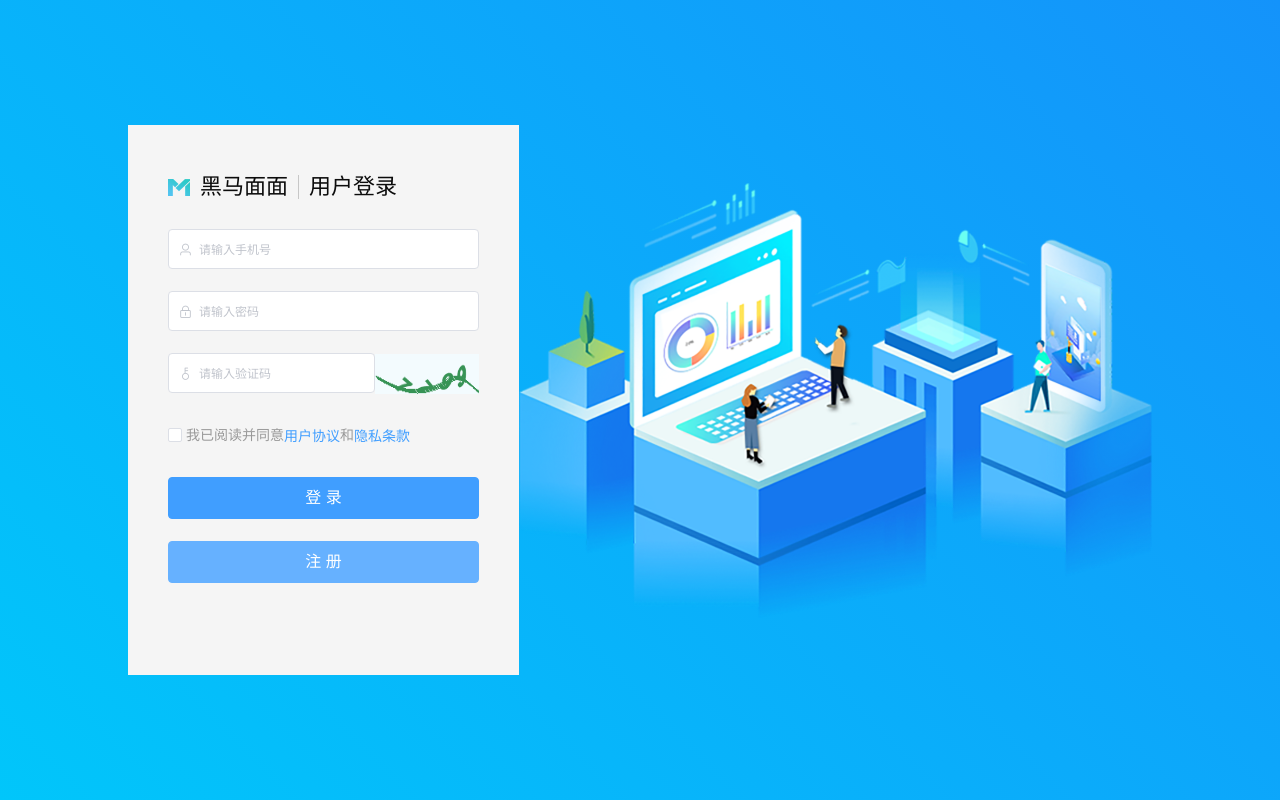
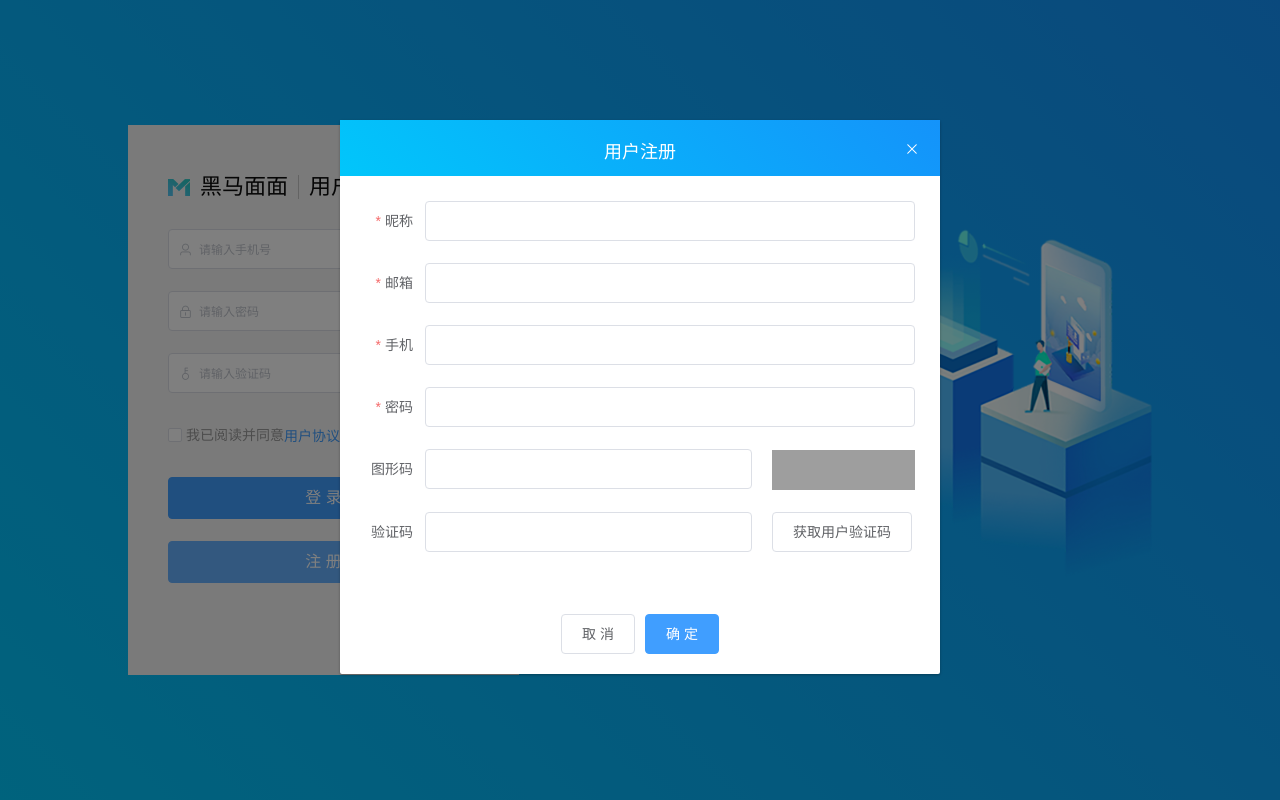
Before and after one commit to 9u99delise/vuetext, a Vue app: page /#/login in a window 1280 px wide. Both pictures are taken after a click on the button "注 册". Built offline with nearby package versions, Linux system fonts and the light colour scheme.

Commit message:
注册弹窗的正则验证,图形,短信验证码

```diff
--- a/package.json
+++ b/package.json
@@ -8,6 +8,7 @@
     "lint": "vue-cli-service lint"
   },
   "dependencies": {
+    "axios": "^0.19.2",
     "core-js": "^3.6.4",
     "element-ui": "^2.13.0",
     "vue": "^2.6.11",
--- /dev/null
+++ b/src/views/login/components/register.vue
@@ -0,0 +1,156 @@
+<template>
+  <div>
+    <el-dialog title="用户注册" :visible.sync="dialogFormVisible" center width="600px">
+      <el-form :model="form" :rules="rules">
+        <el-form-item label="昵称" prop="nickname" :label-width="formLabelWidth">
+          <el-input v-model="form.nickname"></el-input>
+        </el-form-item>
+        <el-form-item label="邮箱" prop="email" :label-width="formLabelWidth">
+          <el-input v-model="form.email"></el-input>
+        </el-form-item>
+        <el-form-item label="手机" prop="phone" :label-width="formLabelWidth">
+          <el-input v-model="form.phone"></el-input>
+        </el-form-item>
+        <el-form-item label="密码" prop="password" :label-width="formLabelWidth">
+          <el-input v-model="form.password" show-password></el-input>
+        </el-form-item>
+        <el-form-item label="图形码" prop="imgcode" :label-width="formLabelWidth">
+          <el-col :span="16">
+            <el-input v-model="form.imgcode"></el-input>
+          </el-col>
+          <el-col :span="7" :offset="1">
+            <img class="imgcode" @click="changeCode" :src="imgCodeUrl" alt />
+          </el-col>
+        </el-form-item>
+        <el-form-item label="验证码" prop="code" :label-width="formLabelWidth">
+          <el-col :span="16">
+            <el-input v-model="form.code"></el-input>
+          </el-col>
+          <el-col :span="7" :offset="1">
+            <el-button
+              @click="getMsgCode"
+              :disabled="time != 0"
+            >{{time == 0 ? "获取用户验证码" : time+"s后重新获取"}}</el-button>
+          </el-col>
+        </el-form-item>
+      </el-form>
+      <div slot="footer" class="dialog-footer">
+        <el-button @click="dialogFormVisible = false">取 消</el-button>
+        <el-button type="primary" @click="dialogFormVisible = false">确 定</el-button>
+      </div>
+    </el-dialog>
+  </div>
+</template>
+<script>
+import axios from "axios";
+export default {
+  data() {
+    return {
+      imgCodeUrl:
+        process.env.VUE_APP_URL + "/captcha?type=sendsms&t=" + Math.random(),
+      dialogFormVisible: false,
+      time: 0, //短信验证码倒计时
+      form: {
+        nickname: "",
+        email: "",
+        phone: "",
+        password: "",
+        imgcode: "",
+        code: ""
+      },
+      formLabelWidth: "60px",
+      rules: {
+        nickname: [
+          { required: true, message: "请输入昵称", trigger: "blur" },
+          {
+            min: 2,
+            max: 24,
+            message: "长度在 2 到 24 个字符",
+            trigger: "blur"
+          },
+          {
+            pattern: /[A-Za-z0-9_-\u4e00-\u9fa5]+/,
+            message: "昵称仅支持中文字母与数字的组合",
+            trigger: "blur"
+          }
+        ],
+        email: [
+          { required: true, message: "请输入邮箱", trigger: "blur" },
+          {
+            pattern: /\w[-\w.+]*@([A-Za-z0-9][-A-Za-z0-9]+\.)+[A-Za-z]{2,14}/,
+            message: "请输入正确的邮箱",
+            trigger: "blur"
+          }
+        ],
+        phone: [
+          { required: true, message: "请输入手机号", trigger: "blur" },
+          {
+            pattern: /0?(13|14|15|18|17)[0-9]{9}/,
+            message: "请输入正确的手机号码",
+            trigger: "blur"
+          }
+        ],
+        password: [
+          { required: true, message: "请输入密码", trigger: "blur" },
+          {
+            min: 6,
+            max: 12,
+            message: "长度在 6 到 12 个字符",
+            trigger: "change"
+          }
+        ],
+        imgcode: [],
+        code: []
+      }
+    };
+  },
+  methods: {
+    changeCode() {
+      this.imgCodeUrl =
+        process.env.VUE_APP_URL + "/captcha?type=sendsms&t=" + Date.now();
+    },
+    getMsgCode() {
+      this.time = 60;
+      let temptime = setInterval(() => {
+        this.time--;
+        if (this.time == 0) {
+          clearInterval(temptime);
+        }
+      }, 10);
+      axios({
+        method: "post",
+        url: process.env.VUE_APP_URL+"/sendsms",
+        data: {
+          code: this.form.imgcode,
+          phone: this.form.phone,
+        },
+        withCredentials:true, //跨域携带cookie
+      }).then(res =>{
+        window.console.log(res)
+        if(res.data.code==200){
+          alert('验证码获取成功--'+res.data.data.captcha)
+        }else{
+          alert('验证码获取失败--'+res.data.message)
+        }
+      });
+    }
+  }
+};
+</script>
+<style lang="less">
+.el-dialog__header {
+  background: linear-gradient(225deg, #1493fa, #01c6fa);
+}
+span.el-dialog__title {
+  color: #fff;
+  font-size: 18px;
+  font-weight: 400;
+}
+.el-dialog__headerbtn i.el-dialog__close {
+  color: #fff;
+}
+.imgcode {
+  width: 100%;
+  height: 40px;
+}
+</style>
--- a/src/views/login/index.vue
+++ b/src/views/login/index.vue
@@ -1,5 +1,6 @@
 <template>
   <div class="login-wrap">
+  <!-- 登陆 -->
     <div class="login-box">
       <div class="title-box">
         <img class="logo-img" src="../../assets/login-logo.png" alt />
@@ -33,15 +34,22 @@
           <el-button type="primary" class="btn-all" @click="loginForm('ruleForm')">登 录</el-button>
         </el-form-item>
         <el-form-item>
-          <el-button type="primary" class="btn-all" @click="setupForm('ruleForm')">注 册</el-button>
+          <el-button type="primary" class="btn-all" @click="setup">注 册</el-button>
         </el-form-item>
       </el-form>
     </div>
+    <!-- 装饰图 -->
     <img class="login-banner" src="../../assets/login_banner_ele.png" alt />
+    <!-- 弹窗对话框 -->
+    <register ref="register"></register>
   </div>
 </template>
 <script>
+import register from './components/register.vue'
   export default {
+    components:{
+      register,
+    },
     data() {
       return {
         ruleForm: {
@@ -74,8 +82,8 @@
           }
         });
       },
-      setupForm(formName) {
-        this.$refs[formName].resetFields();
+      setup() {
+        this.$refs.register.dialogFormVisible = true;
       }
     },
   };
```
Also changed, not shown: 2 other files (tests, documents, lock files or other folders).
